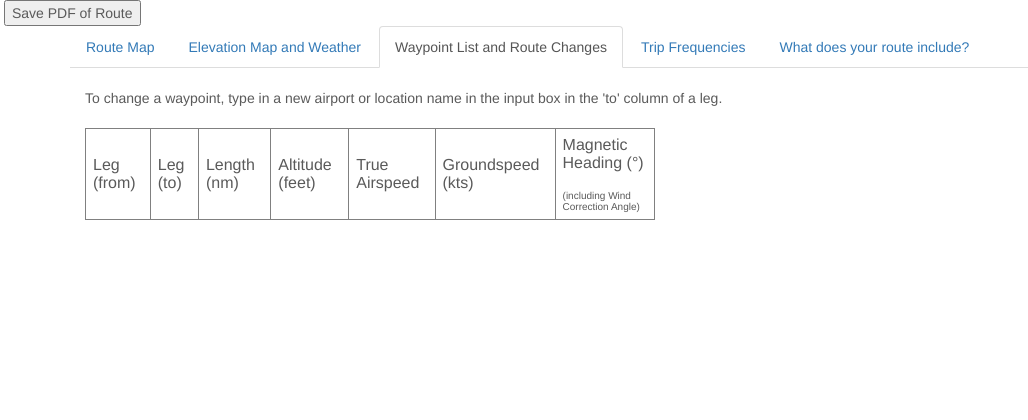
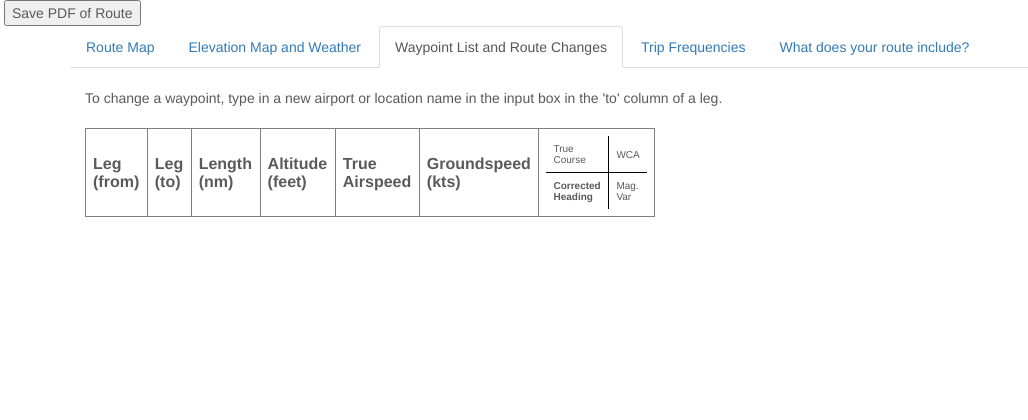
Before and after one commit to amilich/VFR-Flight-Planner, a Flask app: template templates/plan.html in a window 1280 px wide, after a click on "Waypoint List and Route Changes". Shown: the top 420 px of the page, without its empty margins (0-1028 px from the left). Run offline with Flask 2, Linux system fonts and the light colour scheme; the template is opened without the code that fills it, so the values that code supplies are empty; some libraries are stand-ins or nearby versions.

Commit message:
Redesigned heading info
WCA, MH, Mag. Var included

```diff
--- a/App.py
+++ b/App.py
@@ -127,7 +127,7 @@ def update():
 		cache.set('myRoute', myRoute, timeout=500)
 		return render_template('plan.html', map=Markup(map_content), theRoute = myRoute[2].courseSegs, forms=forms, \
 			page_title = "Your Route", elevation=myRoute[3], freqs=myRoute[5], zipcode=myRoute[6], \
-			airplane=cache.get('airplane'))
+			airplane=cache.get('airplane'), dest = myRoute[2].destination)
 	except Exception, e:
 		print str(e)
 		return render_template('fail.html', error="waypoint")
@@ -233,7 +233,7 @@ def search():
 
 		return render_template('plan.html', map=Markup(map_content), theRoute = myRoute[2].courseSegs, forms=forms,\
 			page_title = "Your Route", elevation=myRoute[3], messages=messages, showMsgs = showMsgs, freqs=myRoute[5], \
-			zipcode=myRoute[6], airplane=airplane)
+			zipcode=myRoute[6], airplane=airplane, dest = myRoute[2].destination)
 	except Exception, e:
 		print str(e)
 		return render_template('fail.html', error="creation")
--- a/static/css/custom.css
+++ b/static/css/custom.css
@@ -1,3 +1,8 @@
+.nolines {
+  border: 1px solid black;
+  font-size: 10px;
+}
+
 div#loading {
     width: 35px;
     height: 35px;
--- a/templates/plan.html
+++ b/templates/plan.html
@@ -1,4 +1,4 @@
-<html>
+    <html>
     <head>
         <link rel="shortcut icon" href="/static/img/favicon.ico" type="image/x-icon"/>
         <link href="/static/css/bootstrap.min.css" rel="stylesheet">
@@ -105,23 +105,46 @@
 
                     <table border='1' style="width:50%;" cellpadding="10">
                         <tr>
-                            <td> Leg (from) </td>
-                            <td> Leg (to) </td>
-                            <td> Length (nm) </td>
-                            <td> Altitude (feet)</td>
-                            <td> True Airspeed </td>
-                            <td> Groundspeed (kts) </td>
-                            <td> Magnetic Heading (&deg;) <br><br><font size="1">(including Wind Correction Angle)</font></td>
+                            <th> Leg (from) </th>
+                            <th> Leg (to) </th>
+                            <th> Length (nm) </th>
+                            <th> Altitude (feet)</th>
+                            <th> True Airspeed </th>
+                            <th> Groundspeed (kts) </th>
+                            <th>
+                                <table border='1' cellpadding="0" style="border-collapse: collapse; border-style: hidden;">
+                                    <tr>
+                                        <td class="nolines">True Course</td>
+                                        <td class="nolines">WCA</td>
+                                    </tr>
+                                    <tr>
+                                        <td class="nolines"><b>Corrected Heading</b></td>
+                                        <td class="nolines">Mag. Var</td>
+                                    </tr>
+                                </table>
+                            </th>
                         </tr>
                     <!--<br>-->
                     {%
-                        for item in theRoute[:-1]
+                        for item in theRoute
                     %}
-                        {% if "TOC" in item.to_poi.name: %}
+                        {% if "TOC" in item.to_poi.name or dest.name in item.to_poi.name: %}
                             <tr>
                             {% for thing in item.getData() %}
-                                    <td>{{ thing }}</td>
+                                <td>{{ thing }}</td>
                             {% endfor %}
+                                <td>
+                                    <table border='1' cellpadding="0" style="border-collapse: collapse; border-style: hidden;">
+                                        <tr>
+                                            <td class="nolines">{{ item.seg_hdg }}</td>
+                                            <td class="nolines">{{ item.wca }}</td>
+                                        </tr>
+                                        <tr>
+                                            <td class="nolines"><b> {{ item.hdg }} </b></td>
+                                            <td class="nolines"> {{ item. mag_var}}</td>
+                                        </tr>
+                                    </table>
+                                </td>
                             </tr>
                         {% else %}
                             <tr>
@@ -140,6 +163,18 @@
                                 {% for thing in item.getData()[2:] %}
                                     <td>{{ thing }}</td>
                                 {% endfor %}
+                                <td>
+                                    <table border='1' cellpadding="0" style="border-collapse: collapse; border-style: hidden;">
+                                        <tr>
+                                            <td class="nolines">{{ item.seg_hdg }}</td>
+                                            <td class="nolines">{{ item.wca }}</td>
+                                        </tr>
+                                        <tr>
+                                            <td class="nolines"><b> {{ item.hdg }} </b></td>
+                                            <td class="nolines"> {{ item. mag_var}}</td>
+                                        </tr>
+                                    </table>
+                                </td>
                             </tr>
                         {%
                             endif
@@ -147,11 +182,6 @@
                     {%
                         endfor
                     %}
-                        <tr>
-                    {% for thing in theRoute[-1].getData() %}
-                            <td>{{ thing }}</td>
-                    {% endfor %}
-                        </tr>
                     </table>
                     <br><br><br>
                 </div>
```
Also changed, not shown: FlightFiles.py (+25 -10 lines).
